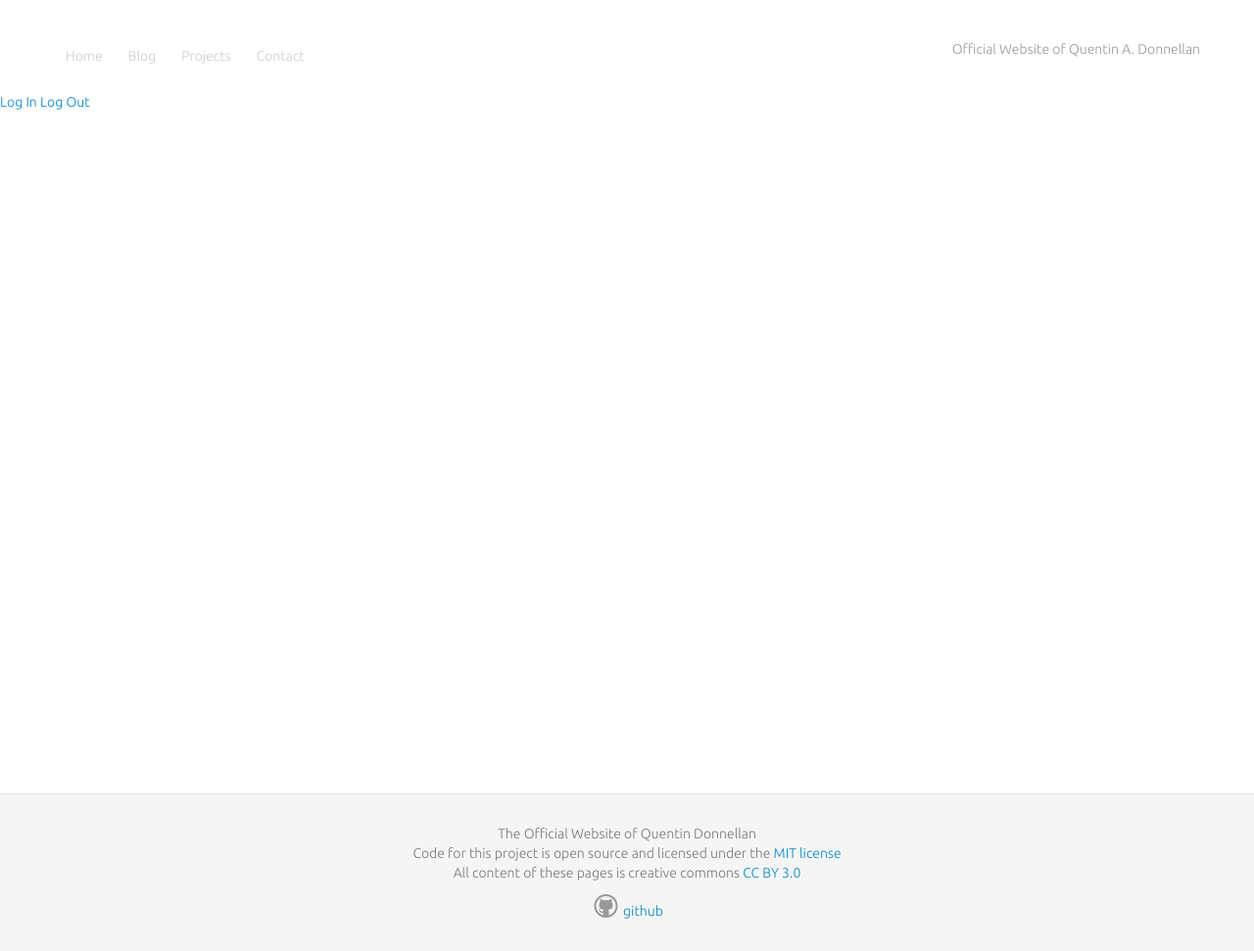
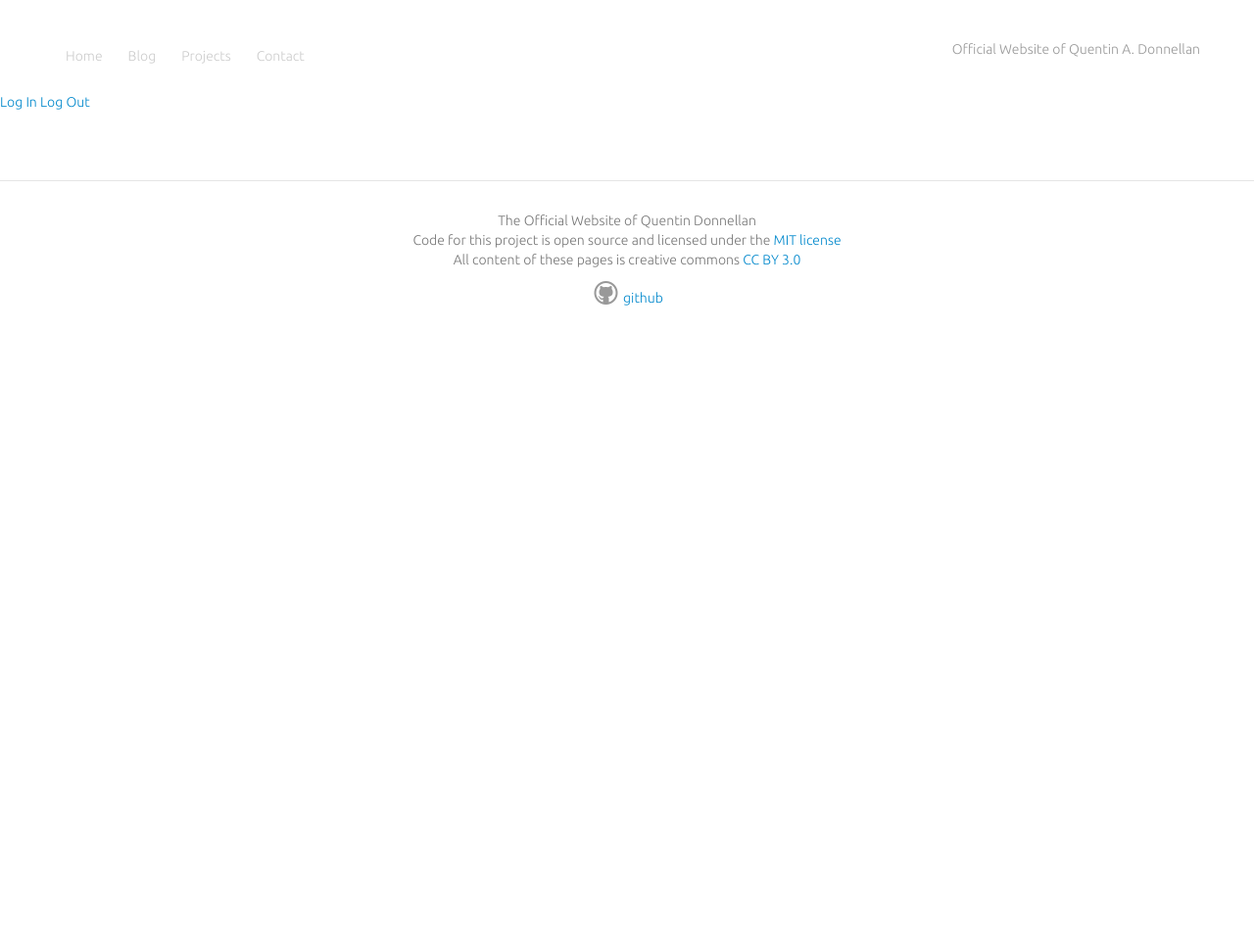
Before and after one commit to qdonnellan/personal, a Python web app: template templates/auth.html in a window 1280 px wide. Shown: the whole page at 98% size. After the commit the page ends 312 px from the top, so only its background shows below. Run offline with Jinja, Linux system fonts and the light colour scheme; the template is opened without the code that fills it, so the values that code supplies are empty.

Commit message:
changed footer

```diff
--- a/stylesheets/docs.css
+++ b/stylesheets/docs.css
@@ -15,6 +15,7 @@ body {
   padding-top: 40px;
   font-family: 'Ubuntu', sans-serif !important;
   font-weight: 200;
+  min-height: 500px
 }
 
 /* Code in headings */
@@ -39,6 +40,9 @@ h3 code {
   color:#ccc;
 }
 
+.footer {
+  background-color: white !important
+}
 
 /* Tweak navbar brand link to be super sleek
 -------------------------------------------------- */
--- a/templates/base.html
+++ b/templates/base.html
@@ -6,37 +6,7 @@
     <meta name="description" content="">
     <title>Quentin Donnellan</title>
     <link href = "/stylesheets/bootstrap.css" rel="stylesheet">
-        <style type="text/css">
 
-      /* Sticky footer styles
-      -------------------------------------------------- */
-
-      html,
-      body {
-        height: 100%;
-        /* The html and body elements cannot have any padding or margin. */
-      }
-
-      /* Wrapper for page content to push down footer */
-      #wrap {
-        min-height: 100%;
-        height: auto !important;
-        height: 100%;
-        /* Negative indent footer by it's height */
-        margin: 0 auto -100px;
-      }
-
-      /* Set the fixed height of the footer here */
-      #push,
-      #footer {
-        height: 100px;
-      }
-      #footer {
-        background-color: #f5f5f5;
-      }
-
-
-    </style>
     <link href = "/stylesheets/bootstrap-responsive.css" rel="stylesheet">
     <link href = "/stylesheets/docs.css" rel="stylesheet">
     <link href = "/stylesheets/prettify.css" rel="stylesheet">
@@ -45,7 +15,6 @@
     <link href='http://fonts.googleapis.com/css?family=Ubuntu:300,400,700,300italic,400italic,700italic' rel='stylesheet' type='text/css'>
   </head>
   <body>
-    <div id="wrap">
       <div class="container">
         <ul class="nav nav-pills">
           <li class="{{home_active}}"><a href="/">Home</a></li>
@@ -61,10 +30,7 @@
       <script src="/javascript/bootstrap.js"></script>
       <script src="/javascript/prettify.js"></script>
       <script src="/javascript/lang-tex.js"></script>
-
-      <div id="push"></div>
-    </div>
-    <footer id="footer" class="footer">
+    <footer class="footer">
       <div class="container">
         <p>The Official Website of Quentin Donnellan</p>
         <p>Code for this project is open source and licensed under the <a href="http://opensource.org/licenses/MIT">MIT license</a></p>
@@ -72,8 +38,6 @@
 
         <ul class="footer-links">
           <li><i class="icon-github muted icon-2x"></i><a href="https://github.com/qdonnellan/personal.git">github</a></li>
-
-
         </ul>
       </div>
     </footer>
```
